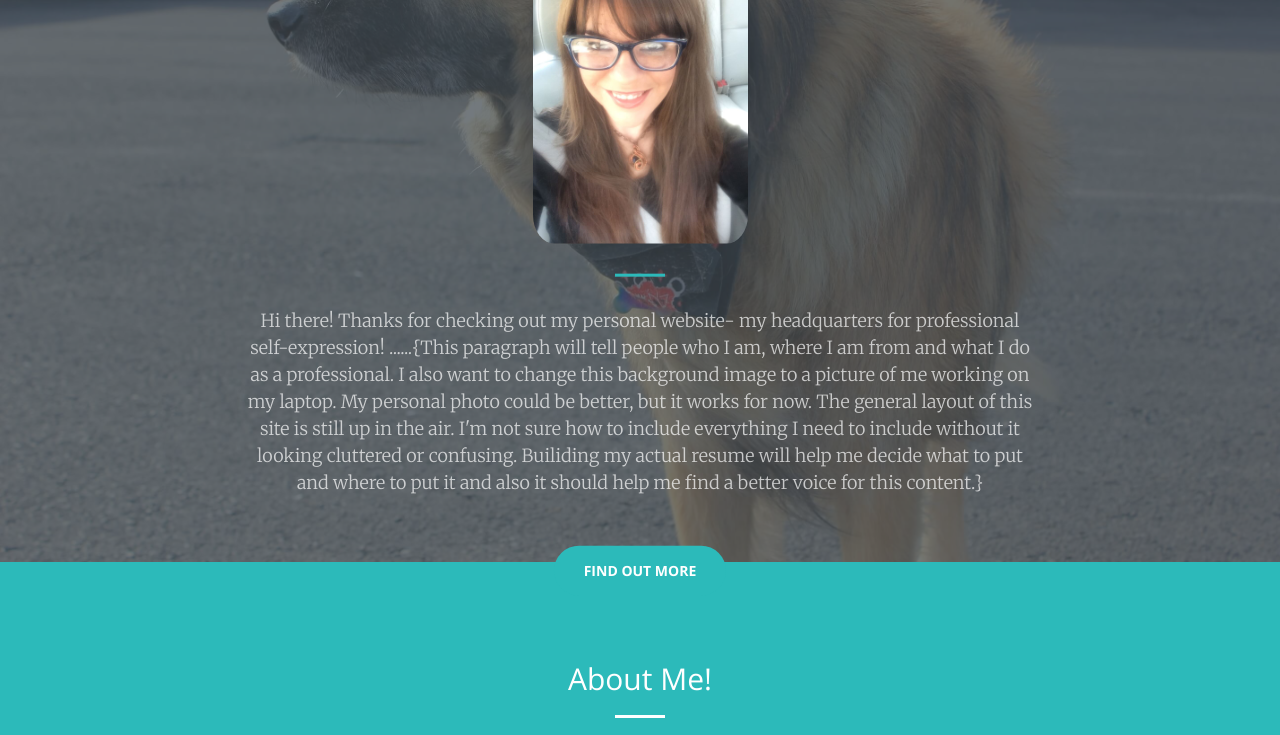
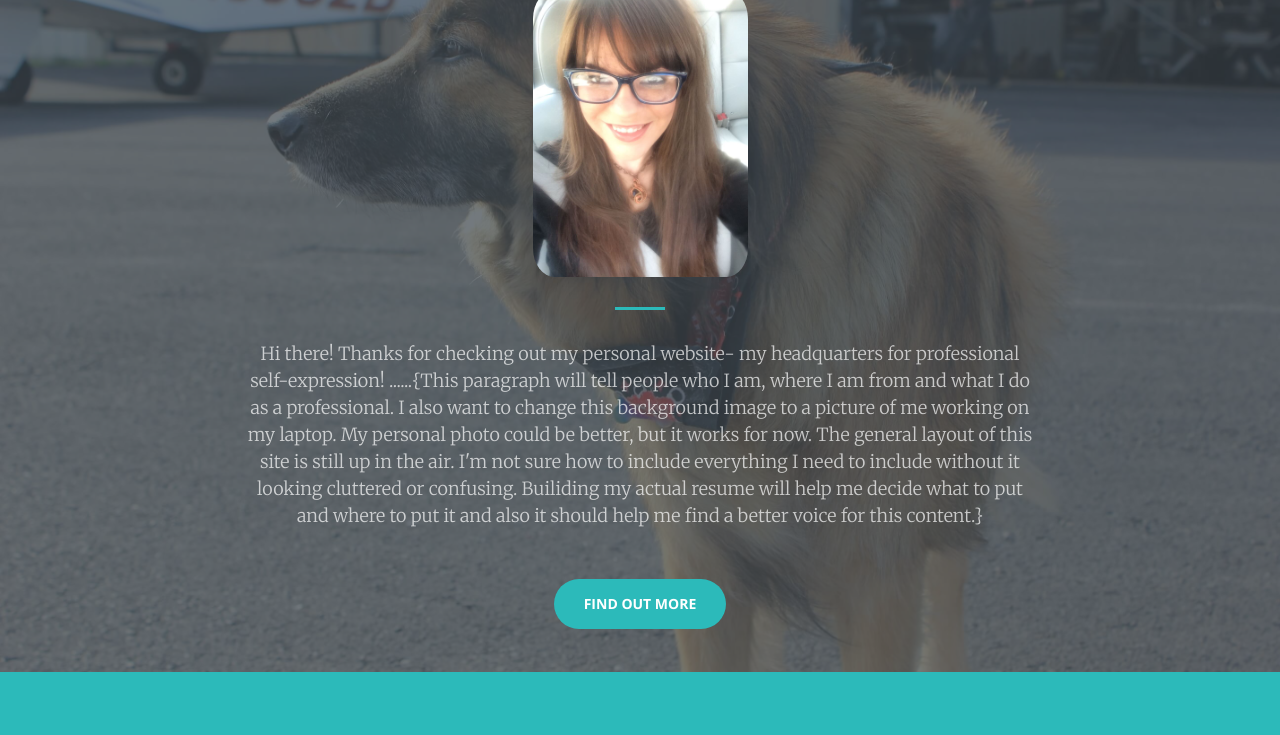
Before and after one commit to bethannfrankum/portfolio, a website: page index.html in a window 1280 px wide. Shown: the part 238-973 px from the top of the page. Drawn offline with nearby package versions, Linux system fonts and the light colour scheme.

Commit message:
fixed "find out more" button at last!

```diff
--- a/less/creative.less
+++ b/less/creative.less
@@ -191,11 +191,11 @@ header {
     @media (min-width: 768px) {
         min-height: 100%;
         .header-content {
-            position: absolute;
+            /*  position: absolute;
             top: 50%;
             -webkit-transform: translateY(-50%);
             -ms-transform: translateY(-50%);
-            transform: translateY(-50%);
+            transform: translateY(-50%);*/
             padding: 0 50px;
             .header-content-inner {
                 max-width: 1000px;
```
Also changed, not shown: css/creative.css, css/creative.min.css.
